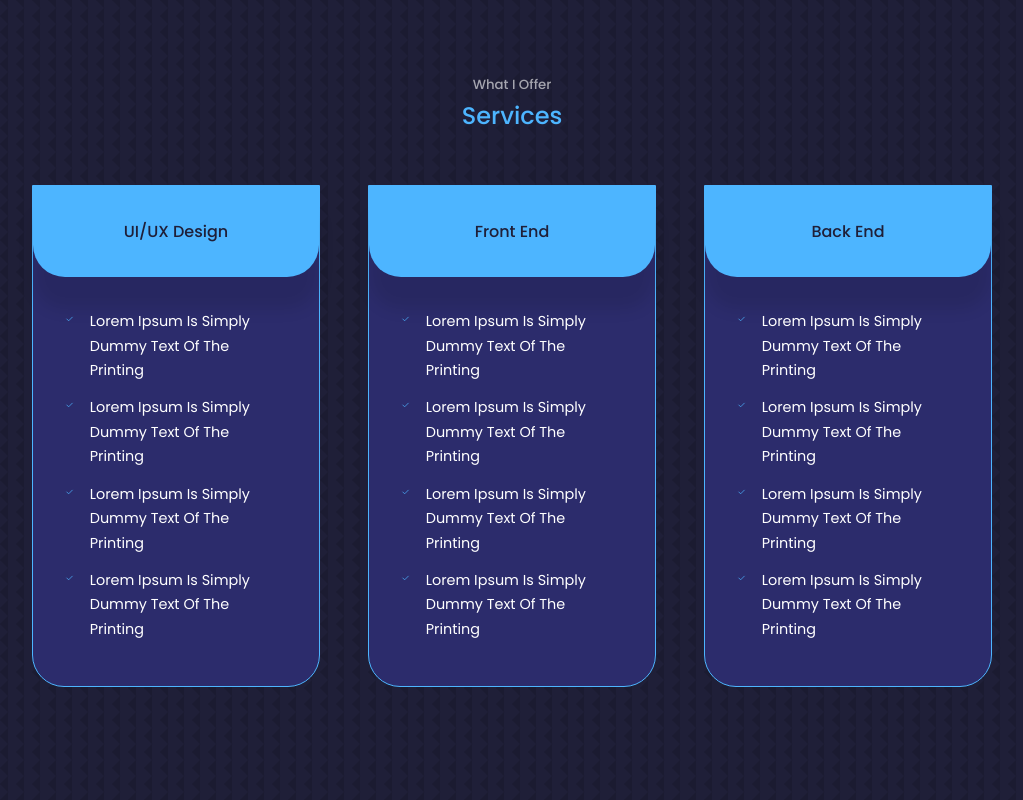
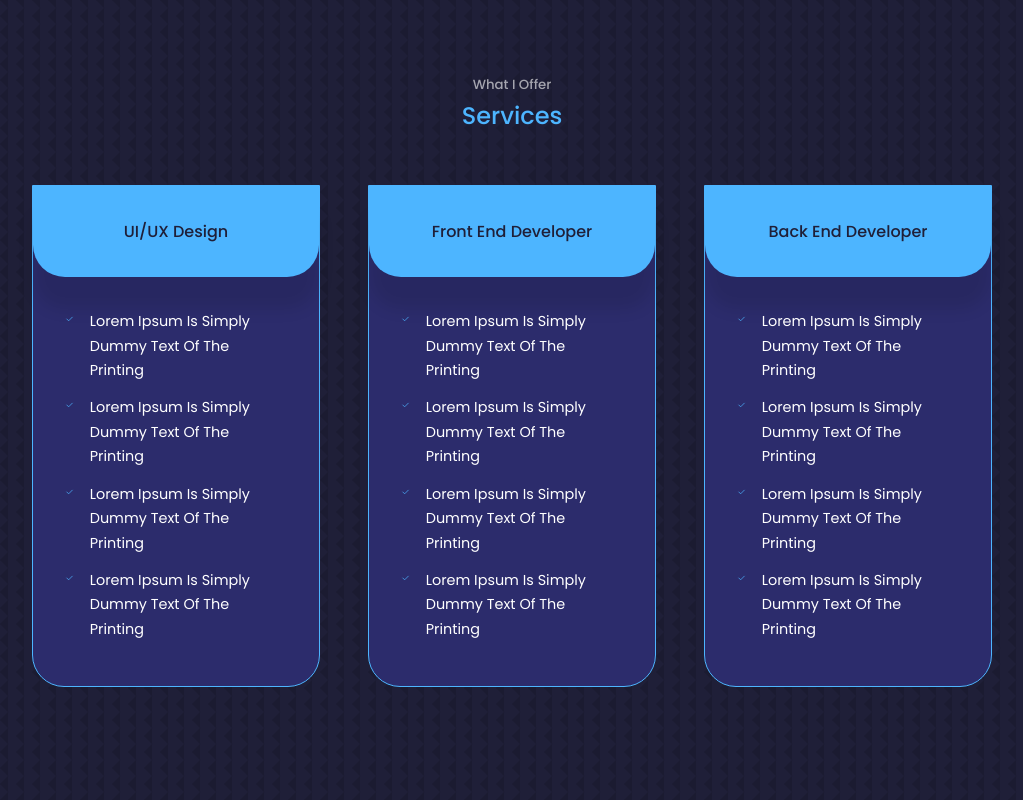
Before and after one commit to alipalvane/portfoliowebapp, a React (Create React App) app: page / in a window 1280 px wide. Shown: the part 2120-2920 px from the top of the page, without its empty margins (128-1151 px from the left). Built offline with nearby package versions, Linux system fonts and the light colour scheme.

Commit message:
dynamic services items

```diff
--- a/src/components/services/Services.jsx
+++ b/src/components/services/Services.jsx
@@ -1,6 +1,6 @@
 import React from "react";
 import "./services.css";
-import { TbCheck } from "react-icons/tb";
+import { serviceData } from "../../constants";
 
 const Services = () => {
   return (
@@ -8,77 +8,25 @@ const Services = () => {
       <h5>What I Offer</h5>
       <h2>Services</h2>
       <div className="container services__container">
-        <article className="service">
+        {serviceData.map(({ title, serviceList }, index) => {
+          return (
+            <article key={index} className="service">
               <div className="service__head">
-            <h3>UI/UX Design</h3>
+                <h3>{title}</h3>
               </div>
               <ul className="service__list">
-            <li>
-              <TbCheck className="service__list-icon" />
-              <p>Lorem Ipsum is simply dummy text of the printing</p>
+                {serviceList.map(({ icon, text, index }) => {
+                  return (
+                    <li key={index}>
+                      {icon}
+                      <p>{text}</p>
                     </li>
-            <li>
-              <TbCheck className="service__list-icon" />
-              <p>Lorem Ipsum is simply dummy text of the printing</p>
-            </li>
-            <li>
-              <TbCheck className="service__list-icon" />
-              <p>Lorem Ipsum is simply dummy text of the printing</p>
-            </li>
-            <li>
-              <TbCheck className="service__list-icon" />
-              <p>Lorem Ipsum is simply dummy text of the printing</p>
-            </li>
+                  );
+                })}
               </ul>
             </article>
-
-        <article className="service">
-          <div className="service__head">
-            <h3>Front End</h3>
-          </div>
-          <ul className="service__list">
-            <li>
-              <TbCheck className="service__list-icon" />
-              <p>Lorem Ipsum is simply dummy text of the printing</p>
-            </li>
-            <li>
-              <TbCheck className="service__list-icon" />
-              <p>Lorem Ipsum is simply dummy text of the printing</p>
-            </li>
-            <li>
-              <TbCheck className="service__list-icon" />
-              <p>Lorem Ipsum is simply dummy text of the printing</p>
-            </li>
-            <li>
-              <TbCheck className="service__list-icon" />
-              <p>Lorem Ipsum is simply dummy text of the printing</p>
-            </li>
-          </ul>
-        </article>
-
-        <article className="service">
-          <div className="service__head">
-            <h3>Back End</h3>
-          </div>
-          <ul className="service__list">
-            <li>
-              <TbCheck className="service__list-icon" />
-              <p>Lorem Ipsum is simply dummy text of the printing</p>
-            </li>
-            <li>
-              <TbCheck className="service__list-icon" />
-              <p>Lorem Ipsum is simply dummy text of the printing</p>
-            </li>
-            <li>
-              <TbCheck className="service__list-icon" />
-              <p>Lorem Ipsum is simply dummy text of the printing</p>
-            </li>
-            <li>
-              <TbCheck className="service__list-icon" />
-              <p>Lorem Ipsum is simply dummy text of the printing</p>
-            </li>
-          </ul>
-        </article>
+          );
+        })}
       </div>
     </section>
   );
--- a/src/constants/index.js
+++ b/src/constants/index.js
@@ -1,5 +1,7 @@
 import { BsPatchCheckFill } from "react-icons/bs";
 import { TbAward, TbUsers, TbDeviceLaptop } from "react-icons/tb";
+import { TbCheck } from "react-icons/tb";
+
 export const frontExprience = [
   {
     title: "HTML",
@@ -78,3 +80,71 @@ export const aboutData = [
     detail: "80+ Completed",
   },
 ];
+
+export const serviceData = [
+  {
+    title: "UI/UX Design",
+    serviceList: [
+      {
+        icon: <TbCheck className="service__list-icon" />,
+        text: "Lorem Ipsum is simply dummy text of the printing",
+      },
+      {
+        icon: <TbCheck className="service__list-icon" />,
+        text: "Lorem Ipsum is simply dummy text of the printing",
+      },
+      {
+        icon: <TbCheck className="service__list-icon" />,
+        text: "Lorem Ipsum is simply dummy text of the printing",
+      },
+      {
+        icon: <TbCheck className="service__list-icon" />,
+        text: "Lorem Ipsum is simply dummy text of the printing",
+      },
+    ],
+  },
+
+  {
+    title: "front end developer",
+    serviceList: [
+      {
+        icon: <TbCheck className="service__list-icon" />,
+        text: "Lorem Ipsum is simply dummy text of the printing",
+      },
+      {
+        icon: <TbCheck className="service__list-icon" />,
+        text: "Lorem Ipsum is simply dummy text of the printing",
+      },
+      {
+        icon: <TbCheck className="service__list-icon" />,
+        text: "Lorem Ipsum is simply dummy text of the printing",
+      },
+      {
+        icon: <TbCheck className="service__list-icon" />,
+        text: "Lorem Ipsum is simply dummy text of the printing",
+      },
+    ],
+  },
+
+  {
+    title: "back end developer",
+    serviceList: [
+      {
+        icon: <TbCheck className="service__list-icon" />,
+        text: "Lorem Ipsum is simply dummy text of the printing",
+      },
+      {
+        icon: <TbCheck className="service__list-icon" />,
+        text: "Lorem Ipsum is simply dummy text of the printing",
+      },
+      {
+        icon: <TbCheck className="service__list-icon" />,
+        text: "Lorem Ipsum is simply dummy text of the printing",
+      },
+      {
+        icon: <TbCheck className="service__list-icon" />,
+        text: "Lorem Ipsum is simply dummy text of the printing",
+      },
+    ],
+  },
+];
```
Lines whose indentation alone changed are shown as unchanged.
